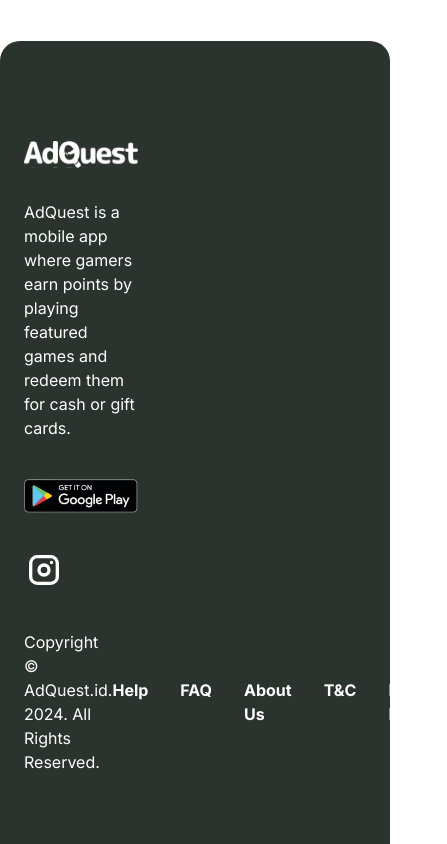
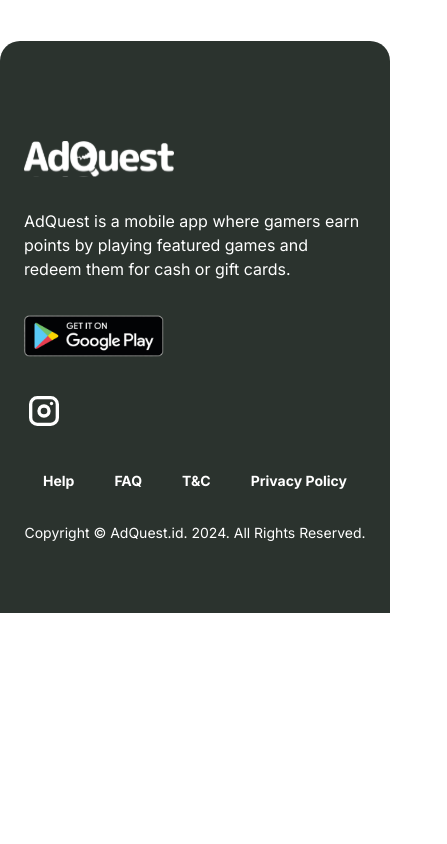
Before and after one commit to rainerregan/adquest-website-nextjs, a Next.js app: page / in a window 390 px wide. Shown: the part 5811-6655 px from the top of the page, 447 px wide, since content can reach past the window. After the commit the page ends 6424 px from the top, so only its background shows below. Built offline with nearby package versions, Linux system fonts and the light colour scheme.

Commit message:
feat: Mobile Footer

```diff
--- a/src/components/common/footer/footer.tsx
+++ b/src/components/common/footer/footer.tsx
@@ -8,7 +8,6 @@
   const footerLinks = [
     { title: "Help", href: '#' },
     { title: "FAQ", href: '#' },
-    { title: "About Us", href: '#' },
     { title: "T&C", href: '#' },
     { title: "Privacy Policy", href: '#' },
   ]
@@ -18,9 +17,9 @@
       <div className='bg-main-black section-rounded__top pt-[100px] pb-[70px]'>
         <div className='max-w-7xl mx-auto px-[24px] lg:px-[48px]'>
 
-          <div className=' flex gap-[50px] mb-[40px]'>
+          <div className=' flex flex-col md:flex-row gap-[50px] mb-[40px]'>
             {/* Left Side */}
-            <div className='w-1/3 flex flex-col gap-[30px]'>
+            <div className='w-full md:w-1/3 flex flex-col gap-[30px]'>
               <div className='flex flex-col gap-8'>
                 <Image src={appLogoWhite} alt='App Logo' width={150} height={50} />
                 <p>AdQuest is a mobile app where gamers earn points by playing featured games and redeem them for cash or gift cards.</p>
@@ -37,16 +36,13 @@
               </div>
             </div>
 
-            {/* Right Side */}
-            <div className='flex-1'>
-            </div>
           </div>
 
           {/* Copyright */}
-          <div className='flex items-center justify-between'>
-            <p>Copyright &copy; AdQuest.id. 2024. All Rights Reserved.</p>
+          <div className='flex flex-col-reverse md:flex-row gap-8 items-center justify-between'>
+            <p className='text-sm md:text-base text-center md:text-left'>Copyright &copy; AdQuest.id. 2024. All Rights Reserved.</p>
 
-            <ul className='flex gap-8 font-bold'>
+            <ul className='flex gap-10 md:gap-8 font-bold text-sm md:text-base'>
               {footerLinks.map(x => (
                 <li><Link href={x.href}>{x.title}</Link></li>
               ))}
```
